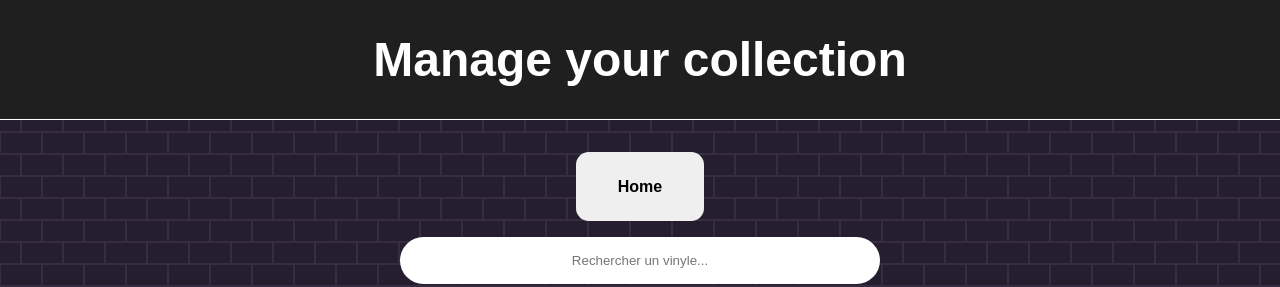
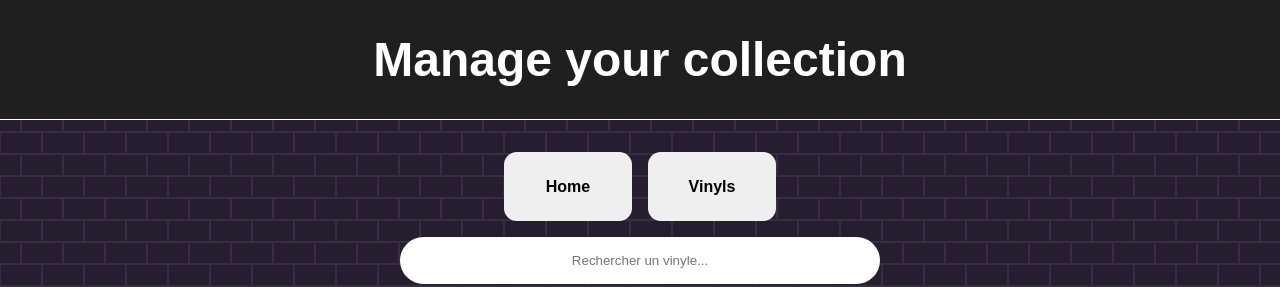
Before and after one commit to vinz-DY/projet_fullstack, a React (Vite) app in the folder frontend/: page /adminVinyles in a window 1280 px wide. Shown: the top 287 px of the page. Built offline with nearby package versions, Linux system fonts and the light colour scheme; no server answers; a web font is replaced by a local one.

Commit message:
ajouts button retour vers les jeux et vinyles dans admin

```diff
--- a/frontend/src/pages/Admin.jsx
+++ b/frontend/src/pages/Admin.jsx
@@ -7,11 +7,18 @@ function Admin() {
   return (
     <div className="AdminCont">
       <h2 className="titleAdmin">Manage your collection</h2>
-      <Link to="/">
-        <button type="button" className="buttonHome">
-          Home
-        </button>
-      </Link>
+      <div className="adminbtndiv">
+        <Link to="/">
+          <button type="button" className="buttonHome">
+            Home
+          </button>
+        </Link>
+        <Link to="/games">
+          <button type="button" className="buttonHome">
+            Games
+          </button>
+        </Link>
+      </div>
       <GameForm />
     </div>
   );
--- a/frontend/src/pages/Advinylo.jsx
+++ b/frontend/src/pages/Advinylo.jsx
@@ -7,11 +7,18 @@ function Advinylo() {
   return (
     <div className="AdminCont">
       <h2 className="titleAdmin">Manage your collection</h2>
-      <Link to="/">
-        <button type="button" className="buttonHome">
-          Home
-        </button>
-      </Link>
+      <div className="adminbtndiv">
+        <Link to="/">
+          <button type="button" className="buttonHome">
+            Home
+          </button>
+        </Link>
+        <Link to="/vinyles">
+          <button type="button" className="buttonHome">
+            Vinyls
+          </button>
+        </Link>
+      </div>
       <VinylForm />
     </div>
   );
--- a/frontend/src/pages/admin.css
+++ b/frontend/src/pages/admin.css
@@ -41,3 +41,8 @@
   color: white;
   outline: 2px solid rgb(255, 255, 255);
 }
+
+.adminbtndiv {
+  display: flex;
+  gap: 1rem;
+}
```
